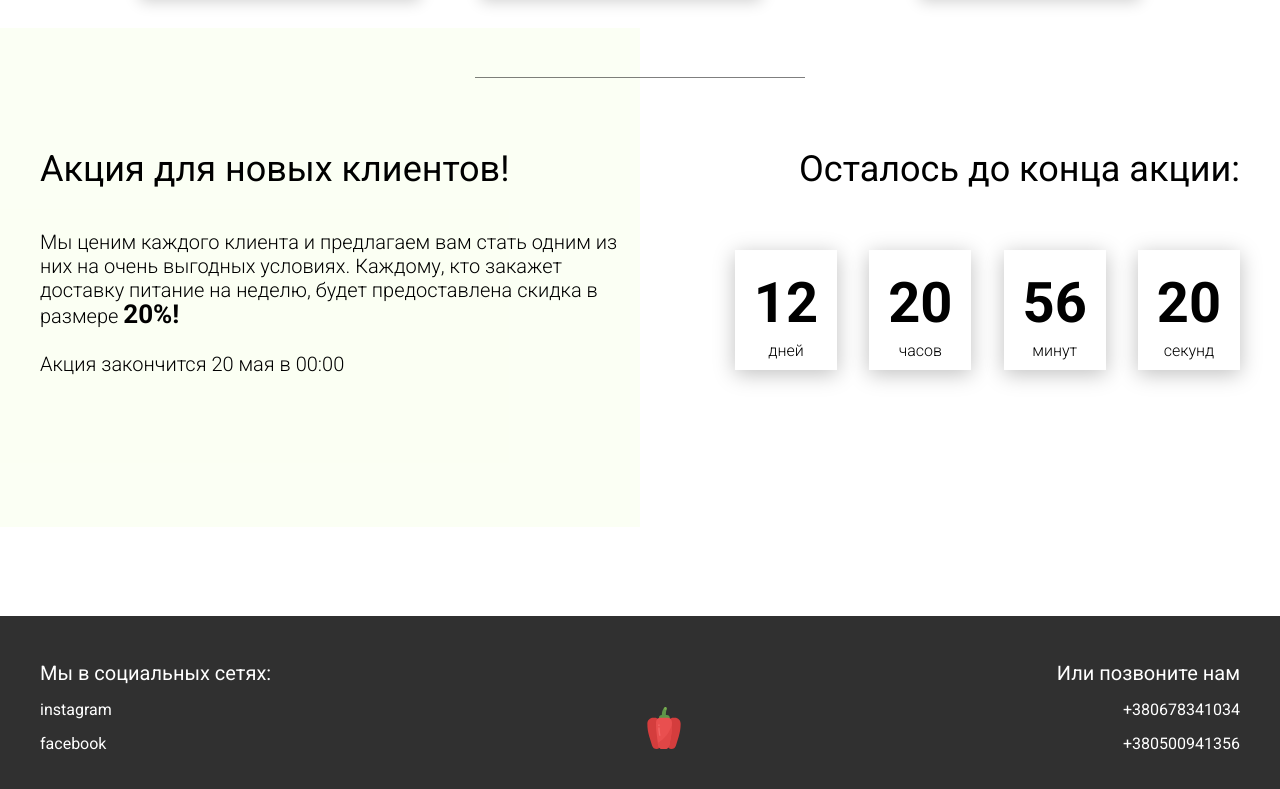
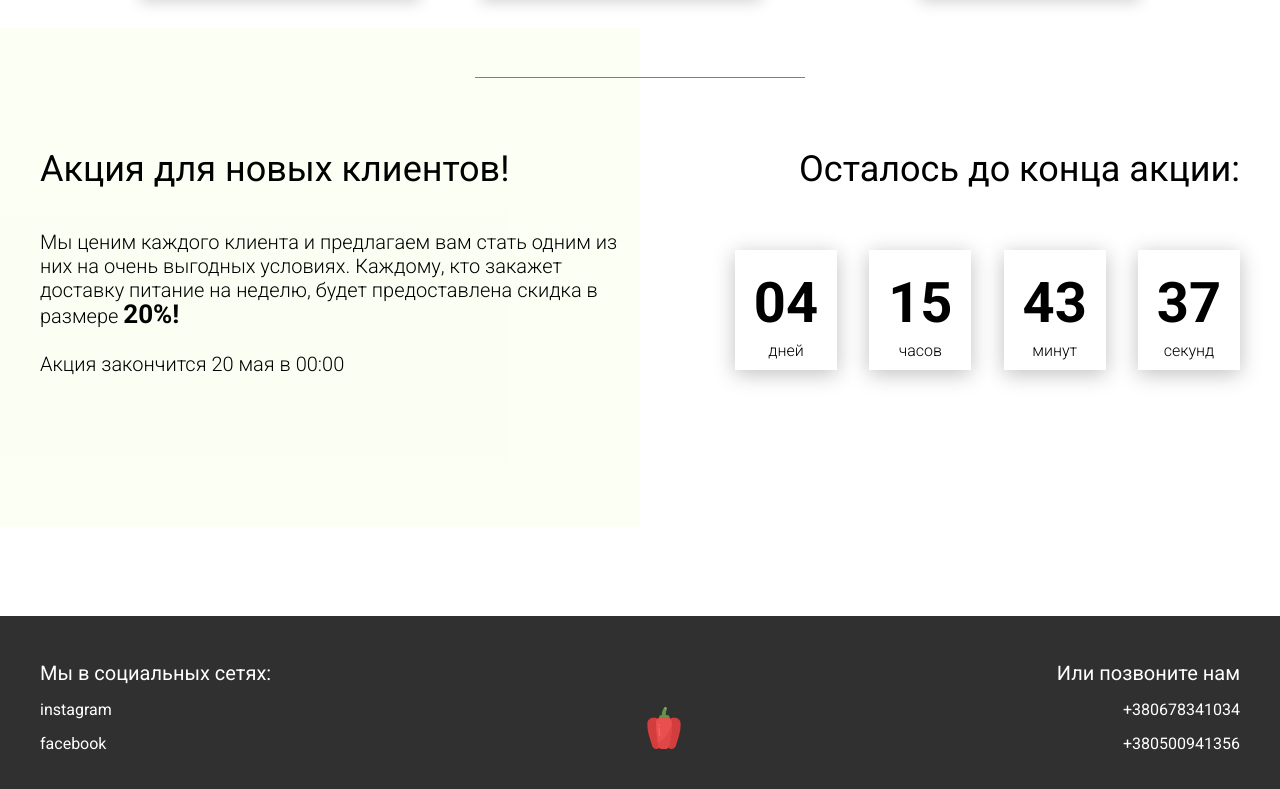
Before and after one commit to 2sw1ft/projectTwo, a plain HTML site: page index.html in a window 1280 px wide. Shown: the part 4618-5407 px from the top of the page. Drawn offline with Linux system fonts and the light colour scheme.

Commit message:
041 lesson. Таймер

```diff
--- a/js/script.js
+++ b/js/script.js
@@ -1,6 +1,8 @@
 "use strict";
 
 document.addEventListener('DOMContentLoaded', () => {
+
+    //Tabs
 
     const tabs = document.querySelectorAll('.tabheader__item'),
           tabsContent = document.querySelectorAll('.tabcontent'),
@@ -8,7 +10,8 @@ document.addEventListener('DOMContentLoaded', () => {
 
     function hideTabContent() {
         tabsContent.forEach(item => {
-            item.style.display = 'none';
+            item.classList.add('hide');
+            item.classList.remove('show', 'fade');
         });
 
         tabs.forEach(item => {
@@ -17,7 +20,8 @@ document.addEventListener('DOMContentLoaded', () => {
     }
 
     function showTabContent(i = 0) {
-        tabsContent[i].style.display = 'block';
+        tabsContent[i].classList.add('show', 'fade');
+        tabsContent[i].classList.remove('hide');
         tabs[i].classList.add('tabheader__item_active');
     }
 
@@ -35,4 +39,58 @@ document.addEventListener('DOMContentLoaded', () => {
         }
     });
 
+    //Timer
+
+    const dedline = '2020-11-01';
+
+    function getTime(endtime) {
+        const t = Date.parse(endtime) - Date.parse(new Date()),
+              days = Math.floor(t / (1000 * 60 * 60 *24)),
+              hours = Math.floor((t / (1000 * 60 * 60) % 24)),
+              minutes = Math.floor((t / 1000 / 60) % 60),
+              seconds = Math.floor((t / 1000 ) % 60);
+
+        return {
+            'total': t,
+            'days': days,
+            'hours': hours,
+            'minutes': minutes,
+            'seconds': seconds
+        };
+    }
+
+    function addZero(num) {
+        if (num >= 0 && num < 10) {
+            return `0${num}` ;
+        } else {
+            return num;
+        }
+    }
+
+    function setClock(selector, endtime) {
+        const timer = document.querySelector(selector),
+              days = timer.querySelector('#days'),
+              hours = timer.querySelector('#hours'),
+              minutes = timer.querySelector('#minutes'),
+              seconds = timer.querySelector('#seconds'),
+              timeInterval = setInterval(updateClock, 1000);
+
+        updateClock();
+
+        function updateClock() {
+            const t = getTime(endtime);
+
+            days.innerHTML = addZero(t.days);
+            hours.innerHTML = addZero(t.hours);
+            minutes.innerHTML = addZero(t.minutes);
+            seconds.innerHTML = addZero(t.seconds);
+
+            if (t.total <= 0) {
+                clearInterval(timeInterval);
+            }
+        }
+    }
+
+    setClock(".timer", dedline);
+
 });
```
Also changed, not shown: css/style.css.
